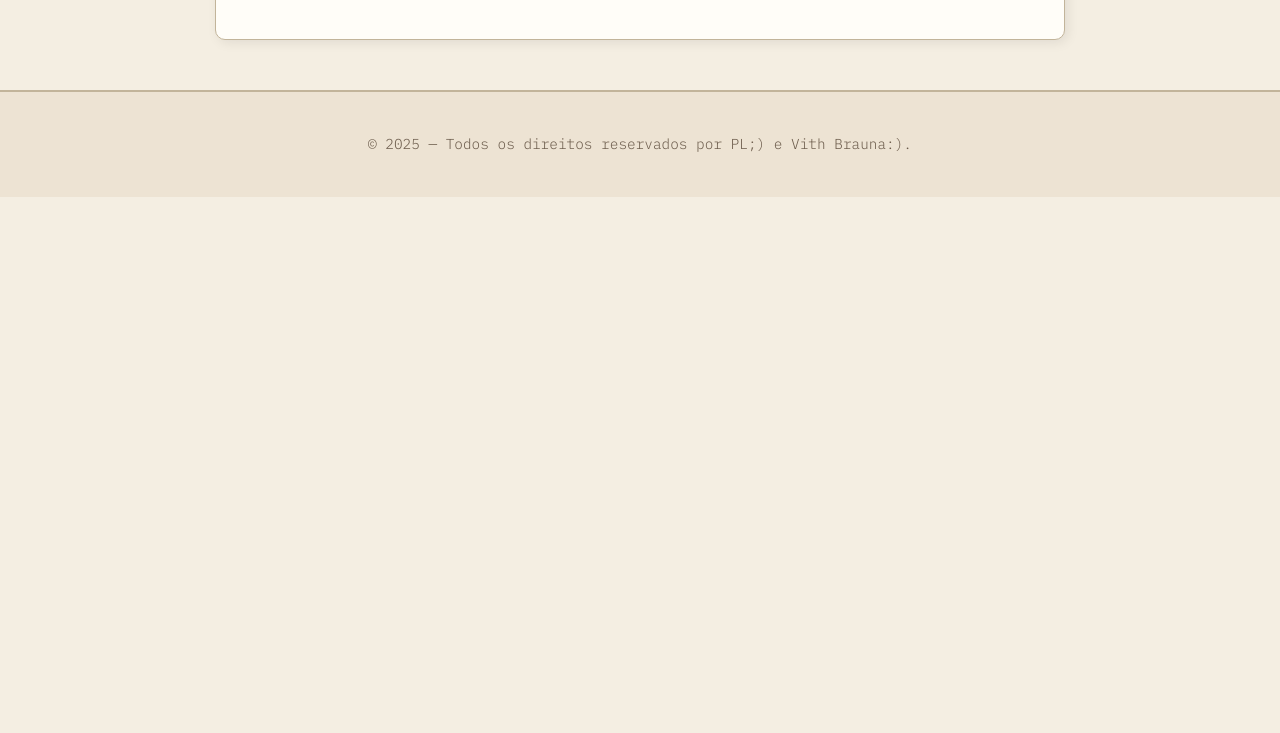
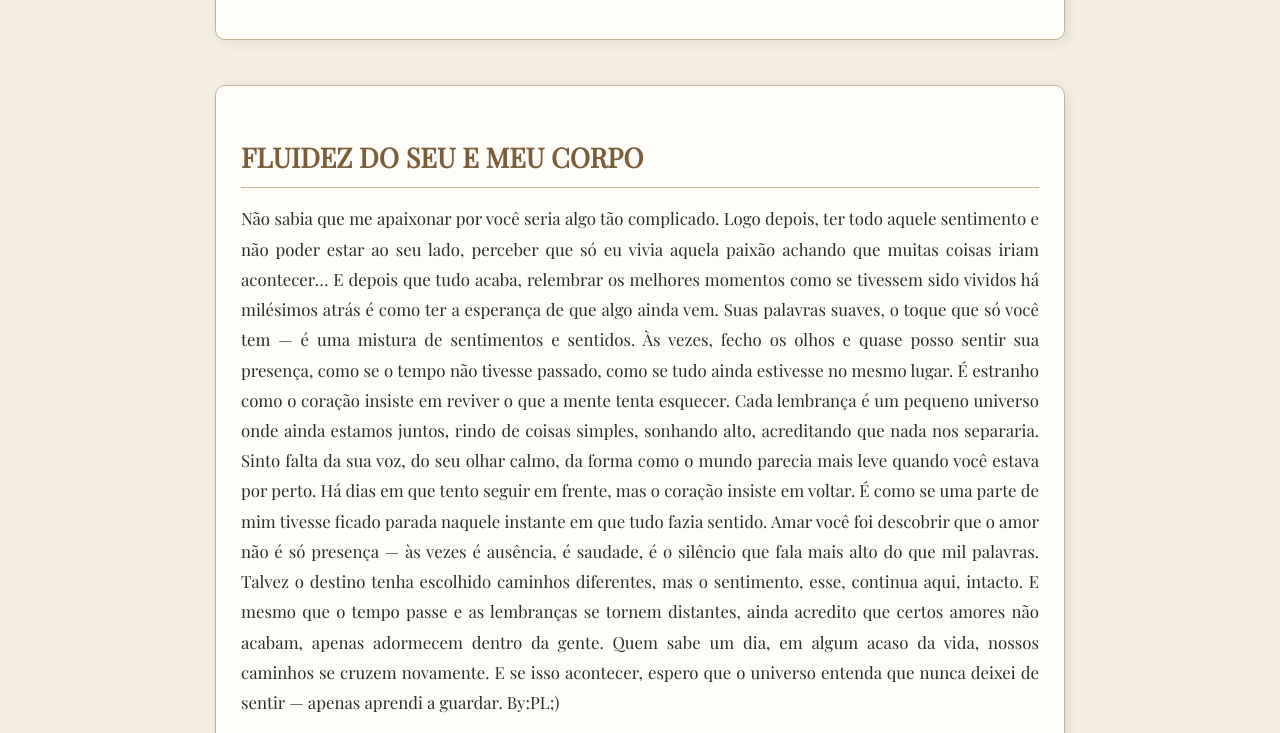
Before and after one commit to lucasalbanopedro-star/palavras-ao-vento, a plain HTML site: page index.html in a window 1280 px wide. Shown: the part 11267-12000 px from the top of the page. Before the commit the page ends 11464 px from the top, so only its background shows below. Drawn offline with nearby package versions, Linux system fonts and the light colour scheme.

Commit message:
Add files via upload

```diff
--- a/index.html
+++ b/index.html
@@ -16,8 +16,8 @@
       <section class="poema">
         <h2>SOL</h2>
         <p>
-            O amor entre duas pessoas em olhares é uma coisa bela, o olhar de
-          uma para outra fala muito, fala mais do que mesmo palavras que essas
+          O amor entre duas pessoas em olhares é uma coisa bela, o olhar de uma
+          para outra fala muito, fala mais do que mesmo palavras que essas
           pessoas possam dizer que são verdadeiras, a verdade do olhar é como um
           carinho que não sabemos da onde vem, podem até não se conhecer, mas é
           um ponto crucial pra ter várias paixões platônicas, e até mesmo
@@ -72,9 +72,9 @@
       <section class="poema">
         <h2>COM CARINHO, PEDRO PRA VOCÊ...</h2>
         <p>
-            Como é ruim não se sentir bem mais no seu lugar conforto, era o
-          lugar mais adorável e que sempre queria está, as estações muda, mas
-          ter mudanças por conta de outras pessoas que chegaram depois é a pior
+          Como é ruim não se sentir bem mais no seu lugar conforto, era o lugar
+          mais adorável e que sempre queria está, as estações muda, mas ter
+          mudanças por conta de outras pessoas que chegaram depois é a pior
           coisa, pessoas que não tem significado nem no lugar, mesmo depois de
           ter se tornado uma autoridade que não faz nada e só tá ali por estar
           (status), uma pessoa a menos acaba sendo melhor, principalmente quando
@@ -94,11 +94,11 @@
       <section class="poema">
         <h2>COM CARINHO, PEDRO PRA VOCÊ... 2 (sem final)</h2>
         <p>
-            Sentir o contado dele de outra forma e de outro olhar, me deixar
-          mais tranquilo, mesmo tendo a mesma de sempre sobre, ele poderia
-          demostrar mais quem realmente ele é, e ser mais verdadeiro sem ter
-          medo, um dia que fiquei muito feliz quando a vi, pra mim não foi a
-          mesma pessoa que vi há uma semana, By:PL;)
+          Sentir o contado dele de outra forma e de outro olhar, me deixar mais
+          tranquilo, mesmo tendo a mesma de sempre sobre, ele poderia demostrar
+          mais quem realmente ele é, e ser mais verdadeiro sem ter medo, um dia
+          que fiquei muito feliz quando a vi, pra mim não foi a mesma pessoa que
+          vi há uma semana, By:PL;)
         </p>
       </section>
 
@@ -217,8 +217,8 @@
       <section class="poema">
         <h2>MÁQUINA DE MISTÉRIO / HOMEM ARANHA</h2>
         <p>
-            É… Não lhe conhecer é difícil, você parece com a máquina de mistério
-          a cada momento vejo algo diferente em você, sua pouca idade, me deixa
+          É… Não lhe conhecer é difícil, você parece com a máquina de mistério a
+          cada momento vejo algo diferente em você, sua pouca idade, me deixa
           cheio de dúvidas e curiosidade, tão pequeno e tão sábio, mas sempre
           lhe observo, seus olhos, cabelo, até o tempo para, a sua forma de
           falar é uma graça, sempre fofo, o conhecimento sobre atitudes e
@@ -441,6 +441,36 @@
           o fardo que te eleva nunca será aquele que te prende ao chão. By:PL;)
         </p>
       </section>
+      <section class="poema">
+        <h2>FLUIDEZ DO SEU E MEU CORPO</h2>
+        <p>
+          Não sabia que me apaixonar por você seria algo tão complicado. Logo
+          depois, ter todo aquele sentimento e não poder estar ao seu lado,
+          perceber que só eu vivia aquela paixão achando que muitas coisas iriam
+          acontecer… E depois que tudo acaba, relembrar os melhores momentos
+          como se tivessem sido vividos há milésimos atrás é como ter a
+          esperança de que algo ainda vem. Suas palavras suaves, o toque que só
+          você tem — é uma mistura de sentimentos e sentidos. Às vezes, fecho os
+          olhos e quase posso sentir sua presença, como se o tempo não tivesse
+          passado, como se tudo ainda estivesse no mesmo lugar. É estranho como
+          o coração insiste em reviver o que a mente tenta esquecer. Cada
+          lembrança é um pequeno universo onde ainda estamos juntos, rindo de
+          coisas simples, sonhando alto, acreditando que nada nos separaria.
+          Sinto falta da sua voz, do seu olhar calmo, da forma como o mundo
+          parecia mais leve quando você estava por perto. Há dias em que tento
+          seguir em frente, mas o coração insiste em voltar. É como se uma parte
+          de mim tivesse ficado parada naquele instante em que tudo fazia
+          sentido. Amar você foi descobrir que o amor não é só presença — às
+          vezes é ausência, é saudade, é o silêncio que fala mais alto do que
+          mil palavras. Talvez o destino tenha escolhido caminhos diferentes,
+          mas o sentimento, esse, continua aqui, intacto. E mesmo que o tempo
+          passe e as lembranças se tornem distantes, ainda acredito que certos
+          amores não acabam, apenas adormecem dentro da gente. Quem sabe um dia,
+          em algum acaso da vida, nossos caminhos se cruzem novamente. E se isso
+          acontecer, espero que o universo entenda que nunca deixei de sentir —
+          apenas aprendi a guardar. By:PL;)
+        </p>
+      </section>
     </main>
 
     <footer>
```
Lines whose indentation alone changed are shown as unchanged.
